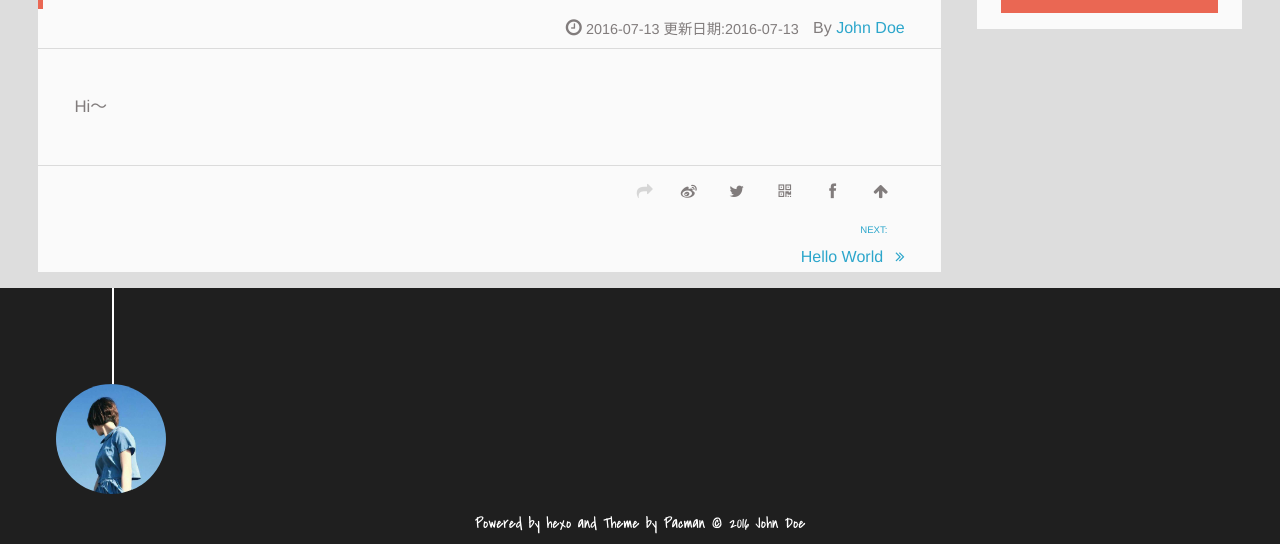
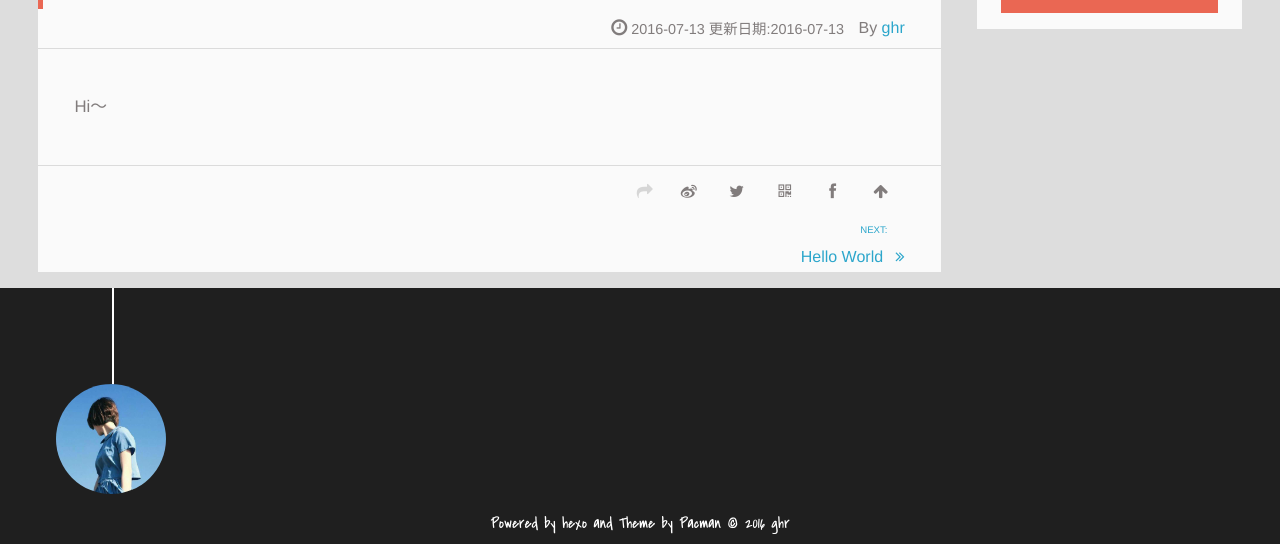
Before and after one commit to guohuiru/guohuiru.github.io, a plain HTML site: page 2016/07/13/My-New-Post/index.html in a window 1280 px wide. Shown: the part 268-812 px from the top of the page. Drawn offline with Linux system fonts and the light colour scheme.

Commit message:
Site updated: 2016-07-13 19:34:00

```diff
--- a/2016/07/13/My-New-Post/index.html
+++ b/2016/07/13/My-New-Post/index.html
@@ -7,7 +7,7 @@
     <title>小郭子 | Hexo</title>
     <meta name="viewport" content="width=device-width, initial-scale=1, maximum-scale=3, minimum-scale=1">
 
-    <meta name="author" content="John Doe">
+    <meta name="author" content="ghr">
 
     <meta name="description" content="Hi～">
 
@@ -69,7 +69,7 @@
   </h1>
   <p class="article-author">By
 
-      <a href="http://yoursite.com" title="John Doe">John Doe</a>
+      <a href="http://yoursite.com" title="ghr">ghr</a>
     </p>
   <p class="article-time">
     <time datetime="2016-07-13T04:28:18.000Z" itemprop="datePublished">2016-07-13</time>
@@ -156,7 +156,7 @@
 	</div>
 		<p class="copyright">Powered by <a href="http://hexo.io" target="_blank" title="hexo">hexo</a> and Theme by <a href="https://github.com/A-limon/pacman" target="_blank" title="Pacman">Pacman</a> © 2016
 
-		<a href="http://yoursite.com" target="_blank" title="John Doe">John Doe</a>
+		<a href="http://yoursite.com" target="_blank" title="ghr">ghr</a>
 
 		</p>
 </div>
```
Also changed, not shown: 2016/07/13/hello-world/index.html (+3 -3 lines), archives/2016/07/index.html (+2 -2 lines), archives/2016/index.html (+2 -2 lines), archives/index.html (+2 -2 lines), index.html (+2 -2 lines).
